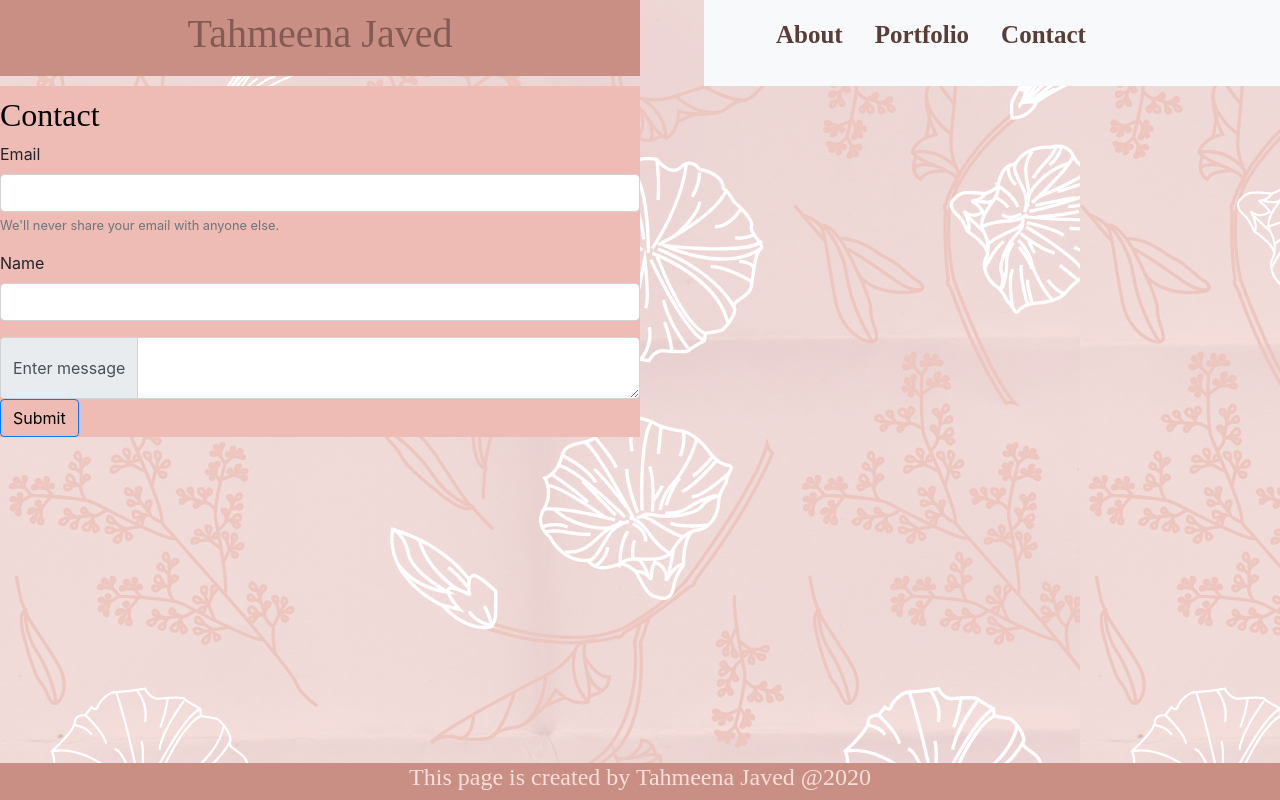
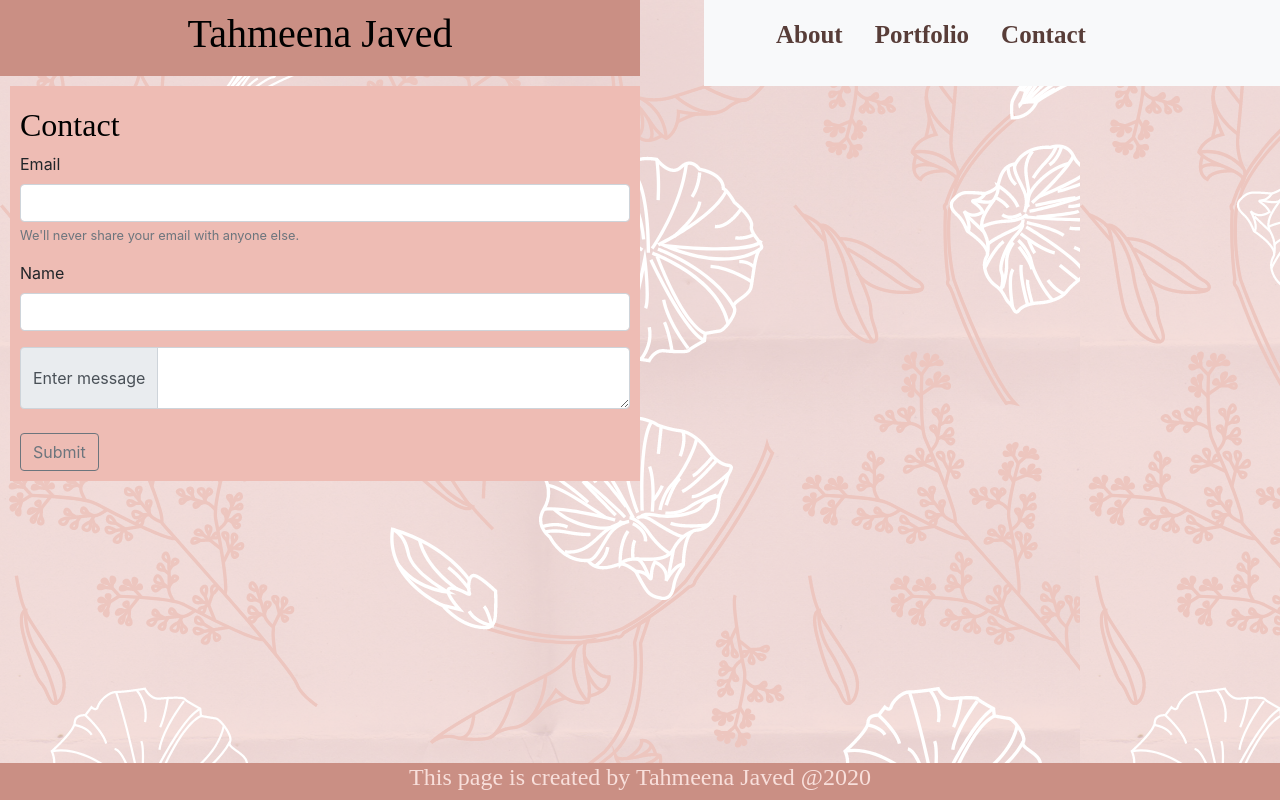
Before and after one commit to tjaved12/portfolioReact, a React (Create React App) app: page /contact in a window 1280 px wide. Built offline with nearby package versions, Linux system fonts and the light colour scheme.

Commit message:
fixed some style issues

```diff
--- a/src/components/Contact.js
+++ b/src/components/Contact.js
@@ -27,8 +27,8 @@ export default function Contact() {
     </div>
     <textarea className="form-control" aria-label="With textarea"></textarea>
     </div>
-
-    <button type="submit" class="btn btn-primary">Submit</button>
+<br></br>
+    <button type="submit" class="btn btn-outline-secondary my-2 my-sm-0" >Submit</button>
     </form>
 
     </div>
--- a/src/portfolio.css
+++ b/src/portfolio.css
@@ -18,8 +18,10 @@ p{
     background-color:#ca8f84;
     margin: auto}
 form{
-  background-color: #eebcb4}
-margin left:
+  background-color: #eebcb4;
+margin-left: 10px;
+padding: 10px;
+}
 
 #header h1 {
     background-color:#ca8f84;
```
